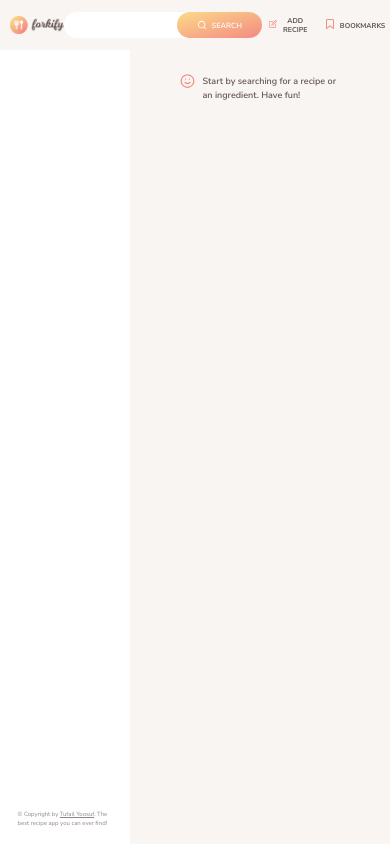
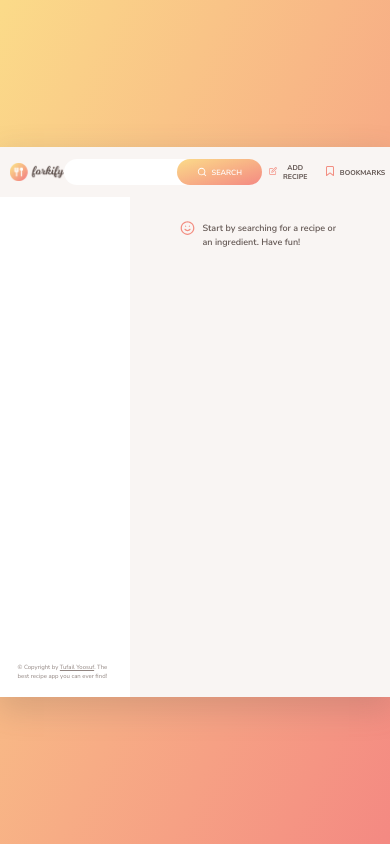
Before and after one commit to TufailDev/forkify-app, a website built with Parcel: page index.html in a window 390 px wide. Built offline with nearby package versions, Linux system fonts and the light colour scheme.

Commit message:
Made it responsive v1

```diff
--- a/src/sass/_base.scss
+++ b/src/sass/_base.scss
@@ -34,9 +34,16 @@ html {
   @media only screen and (max-width: $bp-medium) {
     font-size: 31.25%;
 
+    body {
+      min-height: 100vh;
+      display: flex;
+      align-items: center;
+      overflow: hidden;
+    }
+
     .container {
-      min-height: 100vh;
-      max-width: 100%;
+      min-height: auto;
+      max-width: 100vw;
       margin: 0;
       border-radius: 0;
       box-shadow: 0;
```
